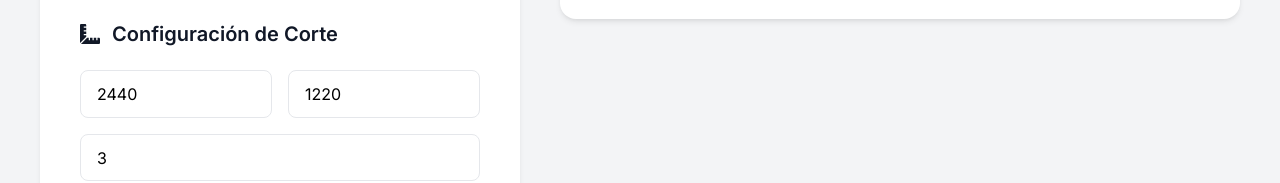
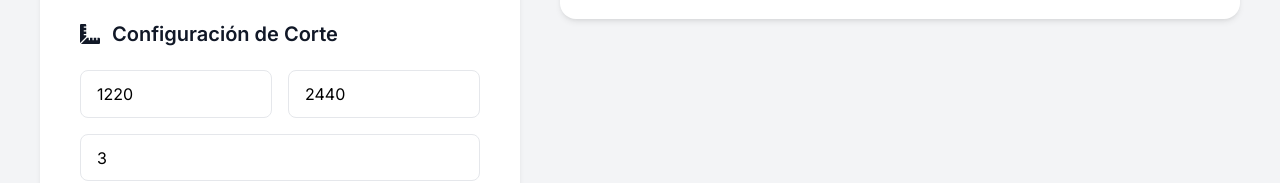
Before and after one commit to S4mma3l/proyecto_optimizador, a React (Create React App) app in the folder frontend/: page / in a window 1280 px wide. Shown: the part 258-441 px from the top of the page. Built offline with nearby package versions, Linux system fonts and the light colour scheme.

Commit message:
update 2.3

```diff
--- a/frontend/src/components/InputForm.js
+++ b/frontend/src/components/InputForm.js
@@ -15,9 +15,9 @@ const ToggleSwitch = ({ label, checked, onChange }) => (
 
 function InputForm({ onSubmit, isLoading }) {
   const [materialType, setMaterialType] = useState('sheet');
-  const [sheetWidth, setSheetWidth] = useState(2440);
-  const [sheetHeight, setSheetHeight] = useState(1220);
-  const [rollWidth, setRollWidth] = useState(1220);
+  const [sheetWidth, setSheetWidth] = useState(1220);
+  const [sheetHeight, setSheetHeight] = useState(2440);
+  const [rollWidth, setRollWidth] = useState(1370);
   const [kerf, setKerf] = useState(3);
   const [pieces, setPieces] = useState([{ id: 'P1', width: 600, height: 400, quantity: 1 }]);
   const [respectGrain, setRespectGrain] = useState(false);
```
